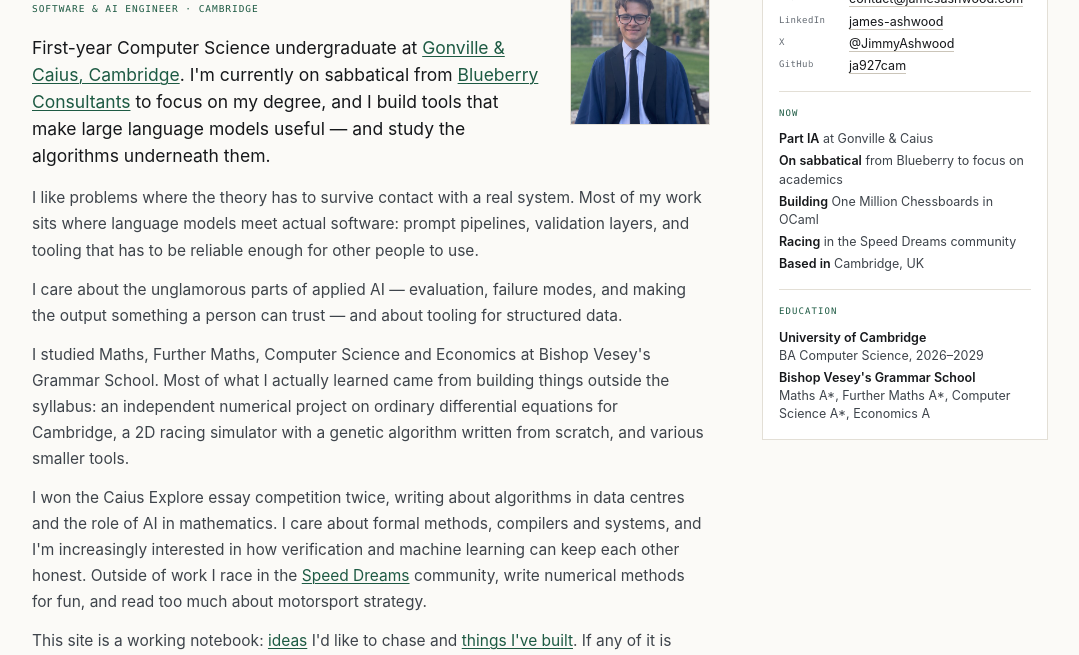
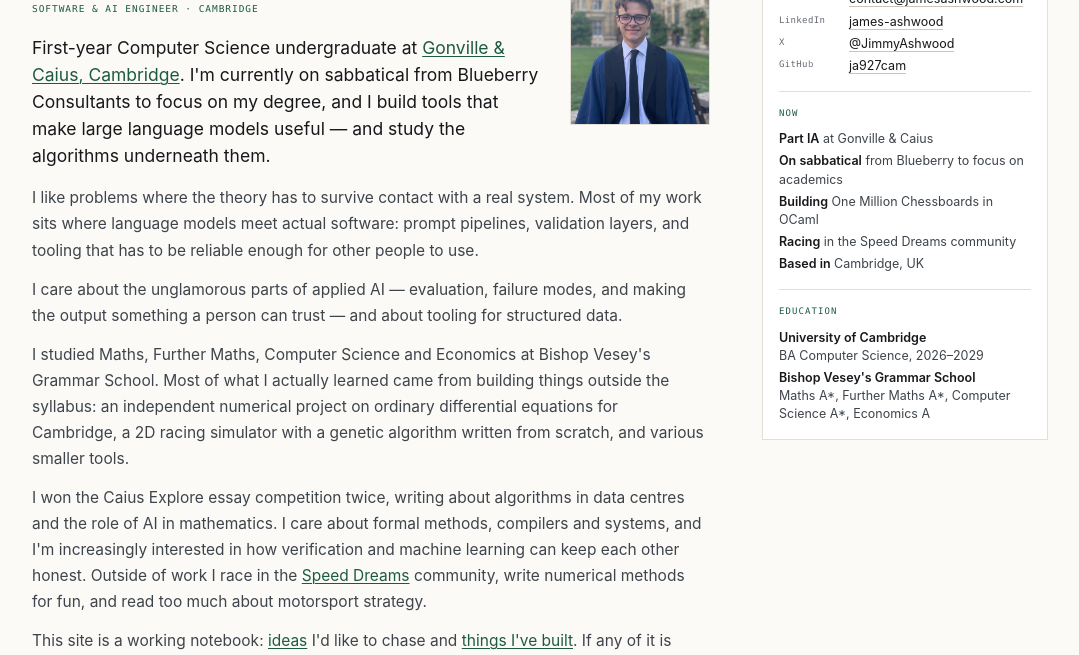
Before and after one commit to ja927cam/jamesashwood.com, a plain HTML site: page index.html in a window 1280 px wide. Shown: the part 145-800 px from the top of the page, without its empty margins (100-1179 px from the left). Drawn offline with Linux system fonts and the light colour scheme.

Commit message:
Remove Blueberry Consultants link

```diff
--- a/index.html
+++ b/index.html
@@ -100,7 +100,7 @@
           <p class="role">Software &amp; AI engineer · Cambridge</p>
           <p class="lede">
             First-year Computer Science undergraduate at <a class="inline" href="https://www.cai.cam.ac.uk" target="_blank" rel="noopener">Gonville &amp; Caius, Cambridge</a>.
-            I'm currently on sabbatical from <a class="inline" href="https://www.blueberryconsultants.co.uk" target="_blank" rel="noopener">Blueberry Consultants</a>
+            I'm currently on sabbatical from Blueberry Consultants
             to focus on my degree, and I build tools that make large language models useful — and study the algorithms underneath them.
           </p>
         </div>
```
